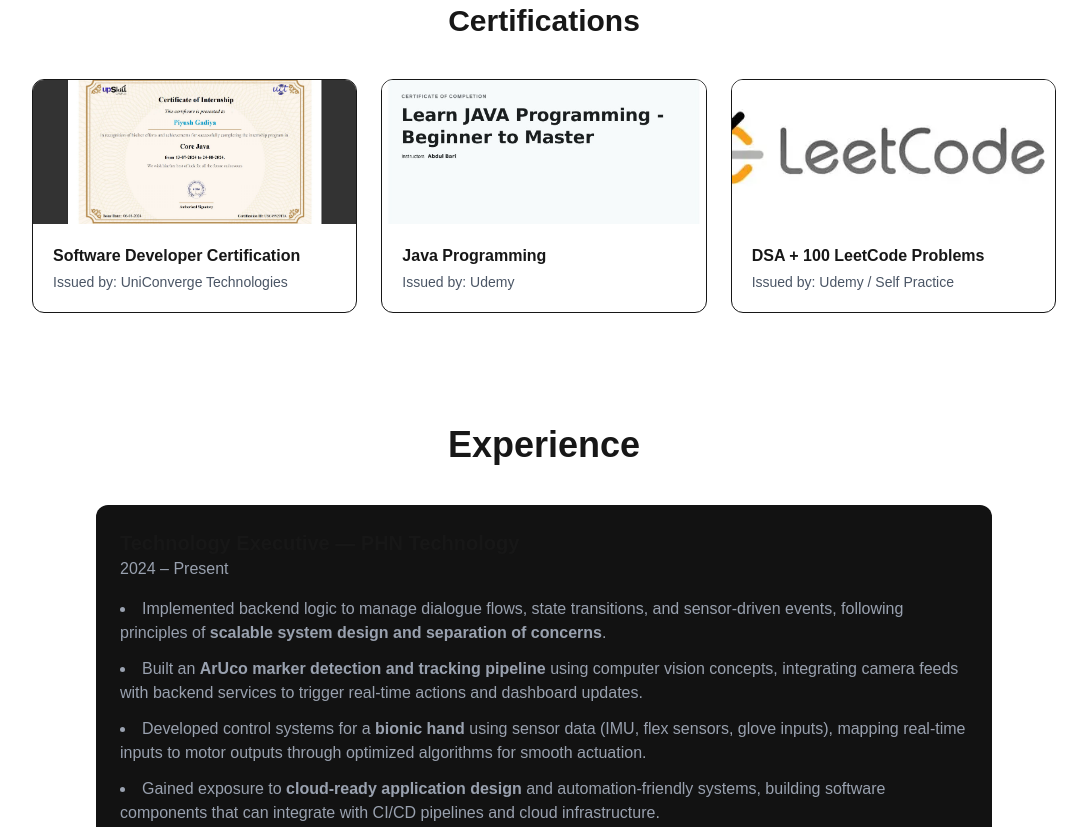
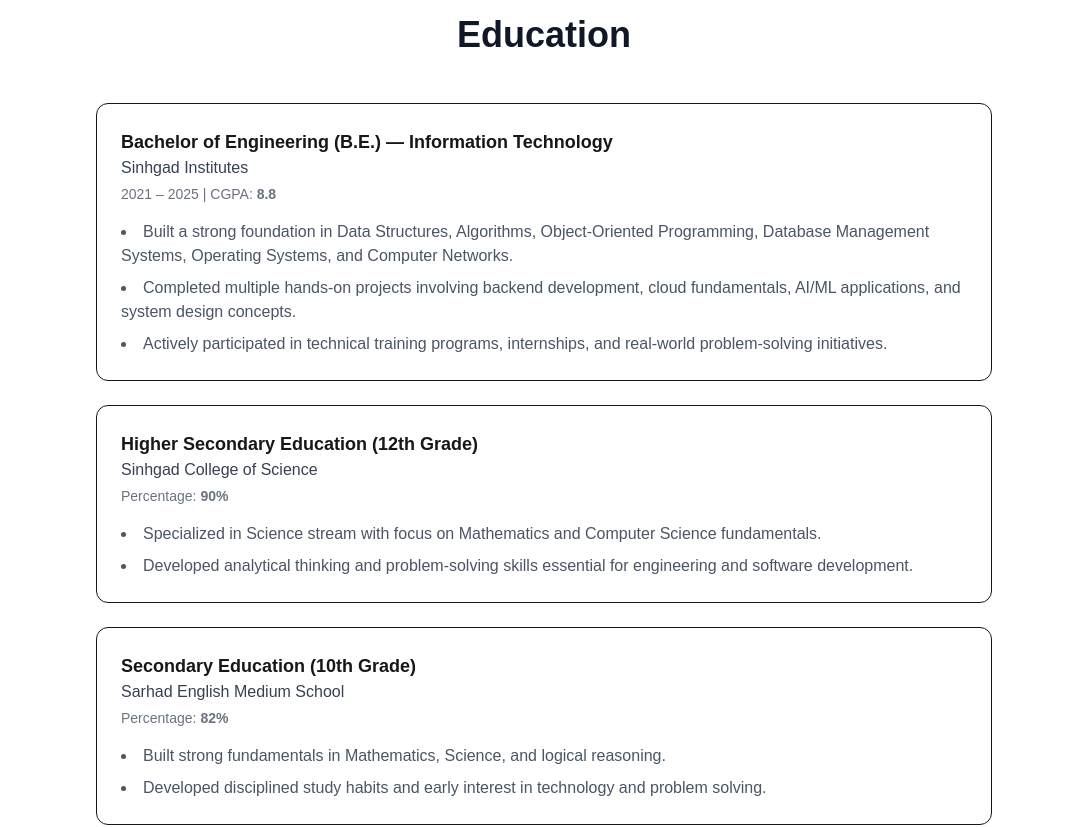
Before and after one commit to weeb999/piyush-portfolio, a Next.js app: page / in a window 1280 px wide. Shown: the part 2120-2947 px from the top of the page, without its empty margins (96-1183 px from the left). Built offline with nearby package versions, Linux system fonts and the light colour scheme.

Commit message:
educational content

```diff
--- a/app/components/SectionTabs.tsx
+++ b/app/components/SectionTabs.tsx
@@ -6,6 +6,8 @@
   { label: "Projects", id: "projects" },
   { label: "Experience", id: "experience" },
   { label: "Contact", id: "contact" },
+  { label: "Education", id: "education" },
+
 ];
 
 export default function SectionTabs() {
--- a/app/page.tsx
+++ b/app/page.tsx
@@ -119,7 +119,8 @@
 /* PROJECTS */
 <AnimatedSection>
   <section id="projects" className="max-w-6xl mx-auto">
-    <h2 className="text-3xl font-semibold text-center mb-10">
+   <h2 className="text-4xl font-bold text-center mb-12 text-gray-900">
+
       Selected Projects
     </h2>
 
@@ -194,11 +195,119 @@
 
       <div className="max-w-5xl mx-auto border-t border-white/10" />
 
+      {/* EDUCATION */}
+<AnimatedSection>
+  <section id="education" className="max-w-4xl mx-auto">
+    <h2 className="text-4xl font-bold text-center mb-12 text-gray-900">
+      Education
+    </h2>
+
+    <div className="space-y-6">
+
+      {/* BE */}
+      <div
+        className="bg-white border rounded-xl p-6
+        hover:shadow-md transition"
+      >
+        <h3 className="text-lg font-semibold">
+          Bachelor of Engineering (B.E.) — Information Technology
+        </h3>
+
+        <p className="text-gray-700">
+          Sinhgad Institutes
+        </p>
+
+        <p className="text-sm text-gray-500 mt-1">
+          2021 – 2025 | CGPA: <strong>8.8</strong>
+        </p>
+
+        <ul className="list-disc list-inside text-gray-600 mt-4 space-y-2">
+          <li>
+            Built a strong foundation in Data Structures, Algorithms,
+            Object-Oriented Programming, Database Management Systems,
+            Operating Systems, and Computer Networks.
+          </li>
+          <li>
+            Completed multiple hands-on projects involving backend
+            development, cloud fundamentals, AI/ML applications,
+            and system design concepts.
+          </li>
+          <li>
+            Actively participated in technical training programs,
+            internships, and real-world problem-solving initiatives.
+          </li>
+        </ul>
+      </div>
+
+      {/* JR COLLEGE */}
+      <div
+        className="bg-white border rounded-xl p-6
+        hover:shadow-md transition"
+      >
+        <h3 className="text-lg font-semibold">
+          Higher Secondary Education (12th Grade)
+        </h3>
+
+        <p className="text-gray-700">
+          Sinhgad College of Science
+        </p>
+
+        <p className="text-sm text-gray-500 mt-1">
+          Percentage: <strong>90%</strong>
+        </p>
+
+        <ul className="list-disc list-inside text-gray-600 mt-4 space-y-2">
+          <li>
+            Specialized in Science stream with focus on Mathematics
+            and Computer Science fundamentals.
+          </li>
+          <li>
+            Developed analytical thinking and problem-solving skills
+            essential for engineering and software development.
+          </li>
+        </ul>
+      </div>
+
+      {/* SCHOOL */}
+      <div
+        className="bg-white border rounded-xl p-6
+        hover:shadow-md transition"
+      >
+        <h3 className="text-lg font-semibold">
+          Secondary Education (10th Grade)
+        </h3>
+
+        <p className="text-gray-700">
+          Sarhad English Medium School
+        </p>
+
+        <p className="text-sm text-gray-500 mt-1">
+          Percentage: <strong>82%</strong>
+        </p>
+
+        <ul className="list-disc list-inside text-gray-600 mt-4 space-y-2">
+          <li>
+            Built strong fundamentals in Mathematics, Science,
+            and logical reasoning.
+          </li>
+          <li>
+            Developed disciplined study habits and early interest
+            in technology and problem solving.
+          </li>
+        </ul>
+      </div>
+
+    </div>
+  </section>
+</AnimatedSection>
+
+
       {/* CERTIFICATIONS */}
 {/* CERTIFICATES */}
 <AnimatedSection>
   <section id="certificates" className="max-w-5xl mx-auto">
-    <h2 className="text-3xl font-semibold text-center mb-10">
+   <h2 className="text-4xl font-bold text-center mb-12 text-gray-900">
+
       Certifications
     </h2>
 
```
